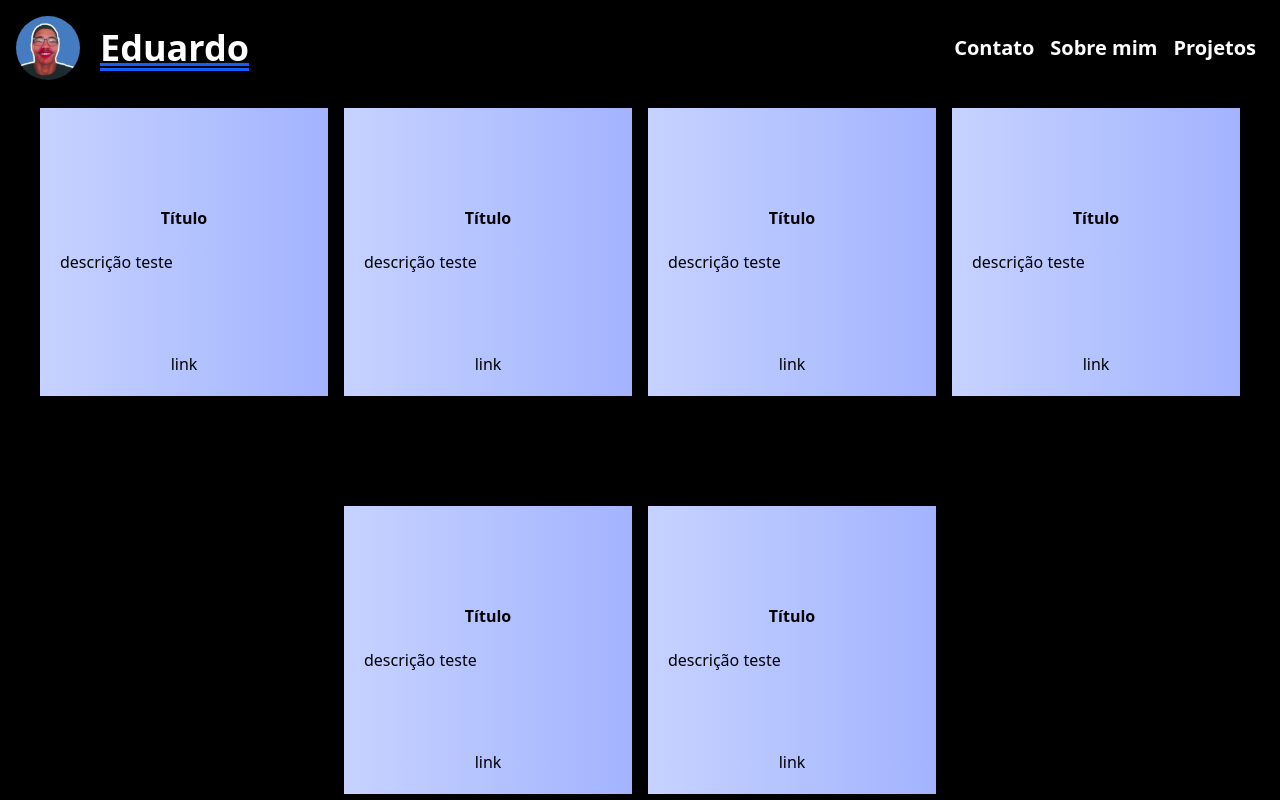
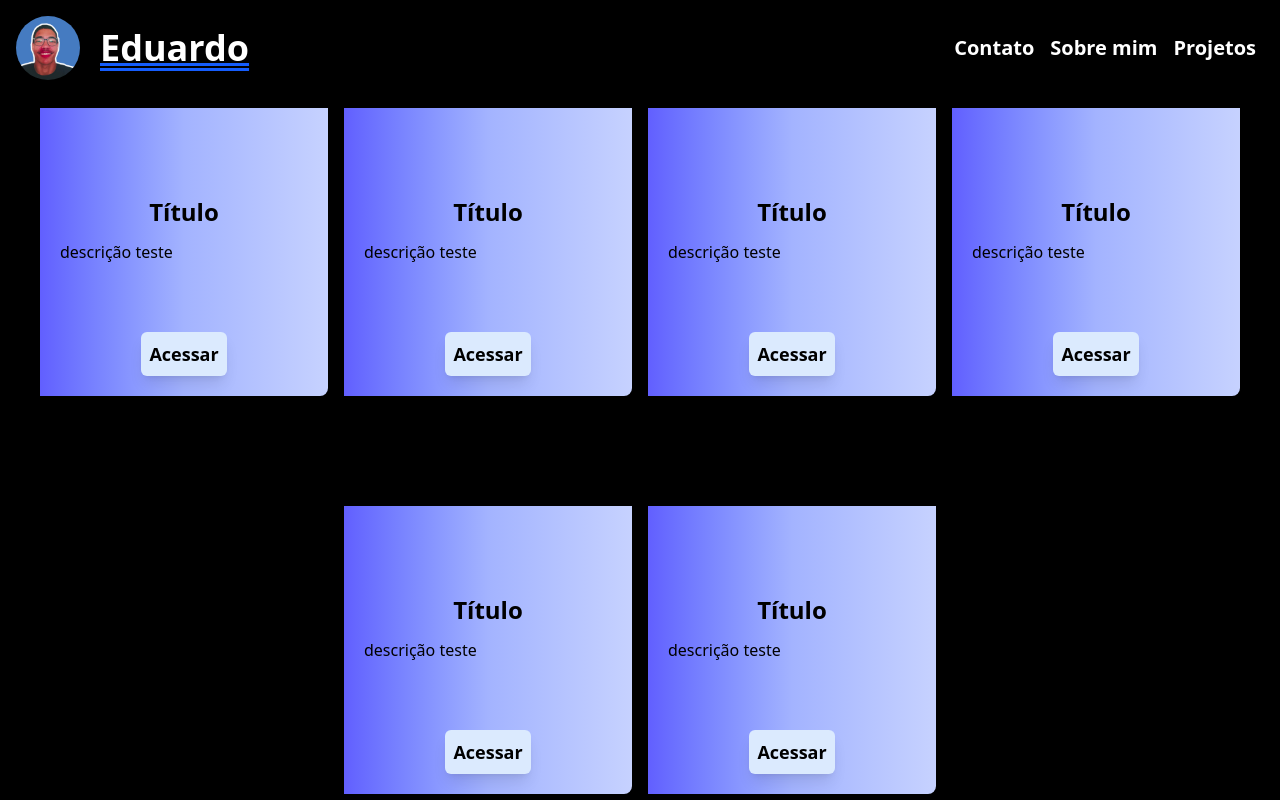
Before and after one commit to EduardoSantos2231/Porfolio_v1.0, a React (Vite) app: page /projects in a window 1280 px wide. Shown: the top 800 px of the page. Built offline with nearby package versions, Linux system fonts and the light colour scheme.

Commit message:
fix & add: botão de acessar

```diff
--- a/src/Screens/Hello.tsx
+++ b/src/Screens/Hello.tsx
@@ -31,7 +31,7 @@ export default function Hello() {
               />
           </h1>
         </span>
-        <button className="text-black font-stretch-75% p-4 bg-linear-65 from-purple-200 to-pink-400 hover:shadow-blue-50 hover:shadow-sm opacity-85 rounded-2xl text-2xl font-extrabold hover:scale-110 transition cursor-pointer">
+        <button className="hover:opacity-70 text-black font-stretch-75% p-4 bg-linear-65 from-purple-200 to-pink-400 hover:shadow-blue-50 hover:shadow-sm opacity-85 rounded-2xl text-2xl font-extrabold hover:scale-110 transition cursor-pointer">
          <Link to={"/projects"}>Projetos</Link>
         </button>
     </div>
--- a/src/components/Card.tsx
+++ b/src/components/Card.tsx
@@ -7,13 +7,15 @@ interface cardOptions{
 
 export default function Card({title, description, link}: cardOptions) {
   return (
-    <div className="bg-linear-to-r text-black from-indigo-200 to-indigo-300 min-w-72 max-h-72 text-center flex flex-col p-5">
+    <div className="rounded-br-md bg-linear-to-r text-black from-indigo-500 via-indigo-300 to-indigo-200 w-72 h-72 text-center flex flex-col p-5">
 
         <div className="my-auto">
-            <h1 className="font-bold h-11">{title}</h1>
+            <h1 className="font-bold h-11 text-2xl">{title}</h1>
             <p className="text-justify">{description}</p>
         </div>
-        <p>{link}</p>
+        <div className="flex justify-center">
+            <p className="bg-blue-100 hover:scale-110 transition hover:opacity-90 text-lg p-2 rounded-sm font-semibold shadow-lg"><a href={link}>Acessar</a></p>
+        </div>
 
     </div>
   )
```
